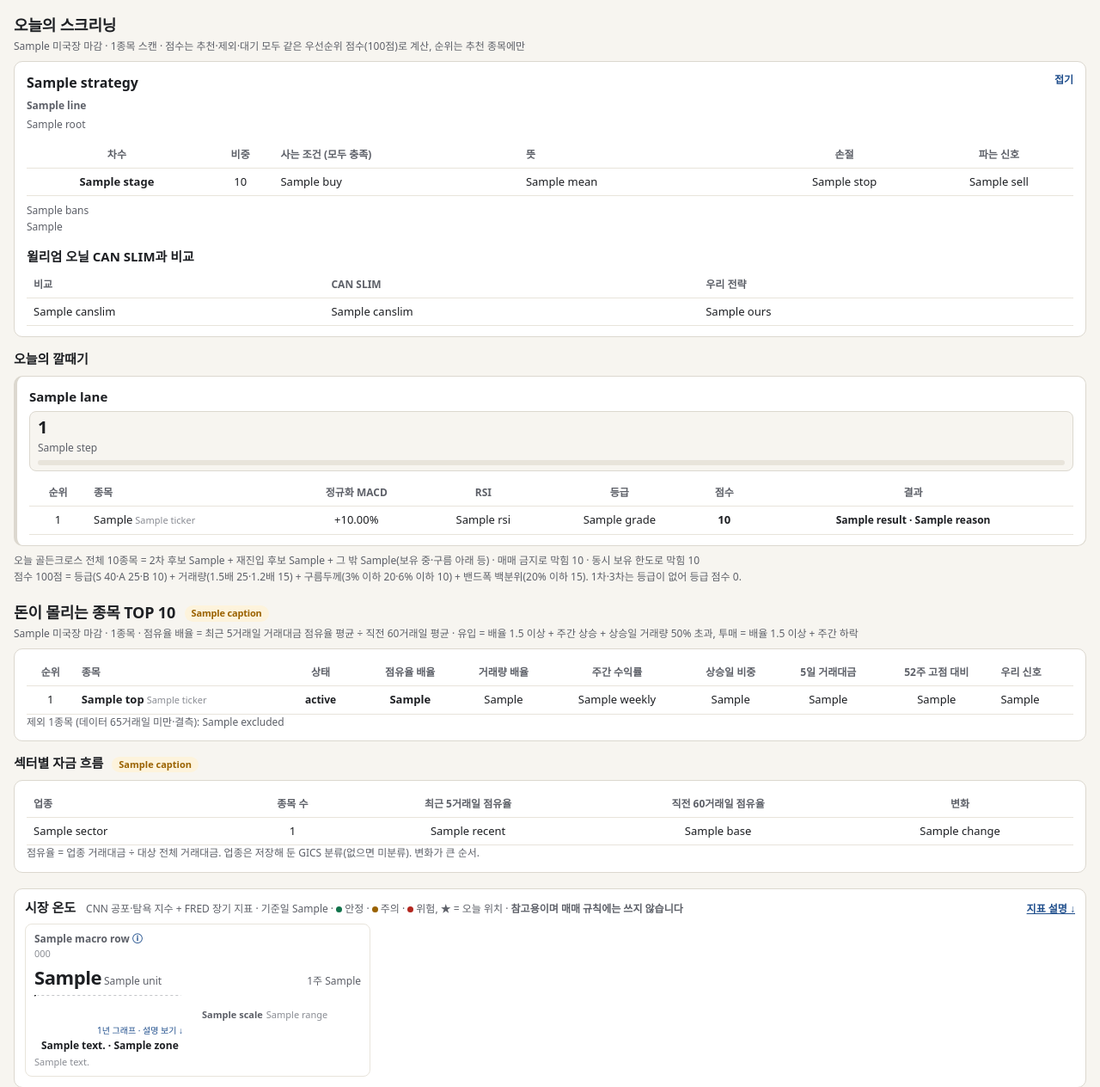
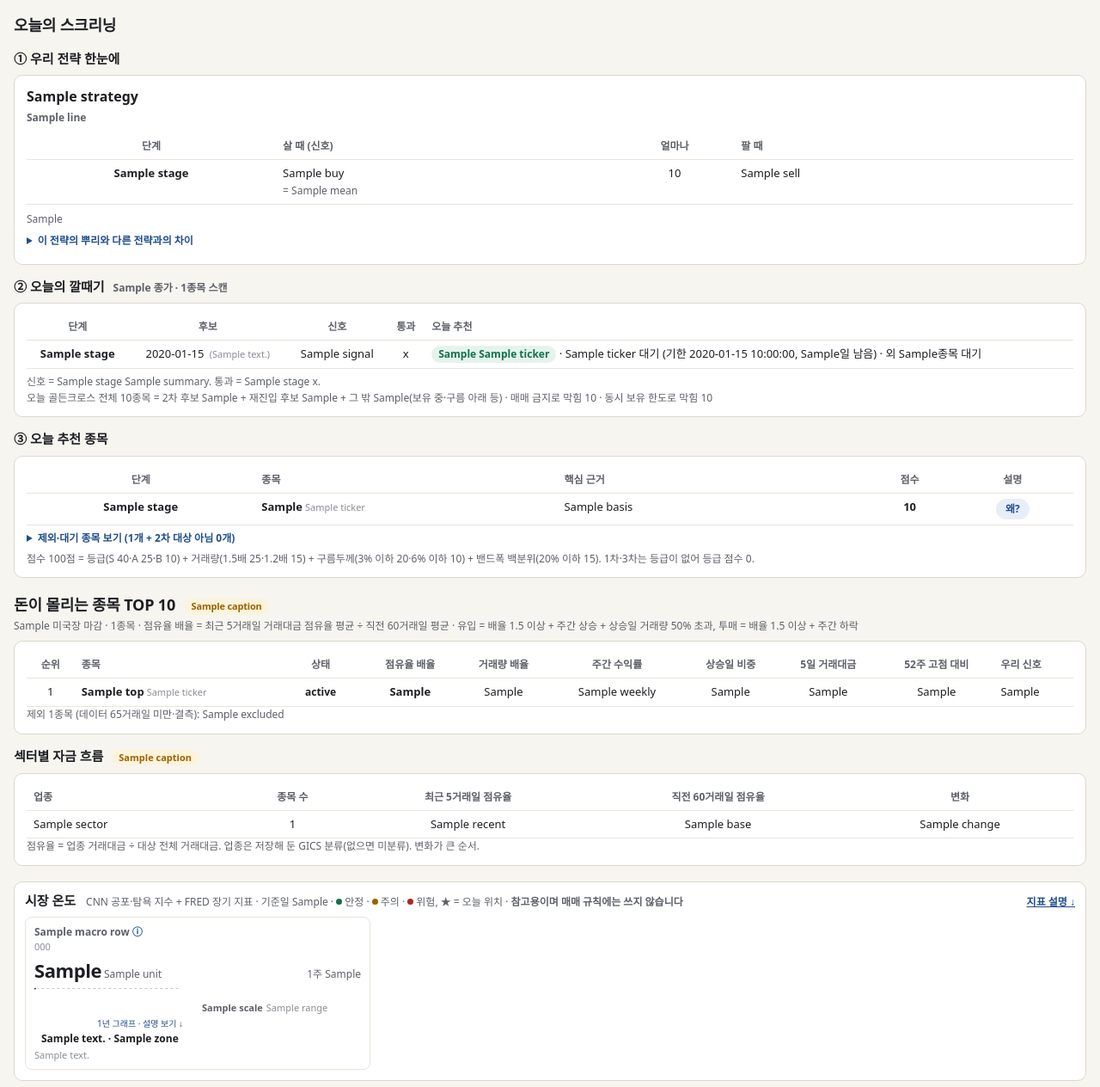
Before and after one commit to hadaeyong96/nasdaq100-screener, a Python web app: template notify/templates/report.html.j2 in a window 1280 px wide. Shown: the part 124-1388 px from the top of the page at 86% size. Run offline with Jinja, Linux system fonts and the light colour scheme; the template is opened without the code that fills it: most values are stand-ins (such as "Sample title", 1, 10 or a date in 2020); some web fonts are replaced.

Commit message:
오늘의 스크리닝 간결한 표 형식: 전략 카드 4행 표 · 깔때기 요약표 · 추천 종목표(왜? 연결) · 2차 기한 문구 v3.0.1로
- 계산(숫자·추천·제외 사유)은 그대로, core.screening_view.compact_view가 기존 레인 결과를 다시 묶기만 함
- 숫자 상자·화살표·막대·레인별 표 제거, 제외·대기는 접기
- 2차 기한 표현: '1차 체결이 확정된 다음 거래일부터, 1차 당일 포함 10거래일째까지' (보고서·읽는 법·왜? 설명)
- core/explain.py는 표시 문구 1줄만 변경(사용자 승인)

Co-Authored-By: Claude Opus 5.5 <noreply@anthropic.com>

```diff
--- a/core/explain.py
+++ b/core/explain.py
@@ -217,7 +217,7 @@ def _rule_items(stage: str, ctx: dict, cfg: dict) -> list[dict]:
         exp = a["a1_to_a2_expiry_days"]
         items.append(_verdict(
             None if elapsed is None else elapsed <= exp,
-            f"1차 매수일 {_md(a1_date) or '?'} · 오늘 {_v(elapsed, '{}')}/{exp}거래일째 · 기준: 1차 당일 포함 {exp}거래일 안",
+            f"1차 매수일 {_md(a1_date) or '?'} · 오늘 {_v(elapsed, '{}')}/{exp}거래일째 · 기준: 1차 체결이 확정된 다음 거래일부터, 1차 당일 포함 {exp}거래일째까지",
         ))
         items.append(_gc_item(ctx))
         items.append(_verdict(None if rsi_now is None else lo <= rsi_now < hi, f"RSI {_v(rsi_now, '{:.1f}')} · 기준: {lo:g} 이상 {hi:g} 미만"))
--- a/notify/templates/report.html.j2
+++ b/notify/templates/report.html.j2
@@ -258,11 +258,6 @@ footer{margin-top:28px;color:var(--mute);font-size:12px;border-top:1px solid var
 .scr>.scr-sub{color:var(--sub);font-size:12px;margin-bottom:8px}
 .scr h3{font-size:15px;font-weight:800;margin:14px 0 6px}
 .scr-card{background:var(--card);border:1px solid var(--line);border-radius:10px;padding:12px 14px;margin:8px 0;min-width:0}
-.scr-card>summary{cursor:pointer;list-style:none}
-.scr-card>summary::-webkit-details-marker{display:none}
-.scr-card>summary .nm2{font-size:16px;font-weight:800}
-.scr-card>summary .tg{float:right;color:var(--info);font-size:12px;font-weight:700}
-.scr-card[open]>summary .tg::after{content:"접기"}.scr-card:not([open])>summary .tg::after{content:"펼치기"}
 .scr .mini{font-size:12px;color:var(--sub);line-height:1.55}
 .scr .scroll{overflow-x:auto;-webkit-overflow-scrolling:touch;max-width:100%}
 .scr table{min-width:560px;width:100%;border-collapse:collapse;font-size:13px}
@@ -279,21 +274,14 @@ footer{margin-top:28px;color:var(--mute);font-size:12px;border-top:1px solid var
 .scr .yes{color:var(--buy);font-weight:800}.scr .nay{color:var(--sell);font-weight:800}.scr .unk{color:var(--mute)}
 .scr .tkr{color:var(--mute);font-size:11px;margin-left:3px}
 .scr .sc{font-weight:800}
-.lane{border-left:4px solid var(--line)}
-.lane.a1{border-left-color:var(--a1)}.lane.a2{border-left-color:var(--a2)}.lane.a3{border-left-color:var(--a3)}.lane.b{border-left-color:var(--lb)}
-.lane-t{font-weight:800;font-size:15px;margin-bottom:4px}
-.scr-flow{display:flex;flex-wrap:wrap;gap:6px;align-items:stretch;margin:6px 0 10px}
-.scr-step{flex:1 1 92px;min-width:0;border:1px solid var(--line);border-radius:8px;padding:6px 9px;background:var(--paper)}
-.scr-step b{display:block;font-size:20px;line-height:1.2}
-.scr-step span{font-size:12px;color:var(--sub)}
-.scr-arrow{align-self:center;color:var(--mute);font-weight:800}
-.scr-bar{height:6px;border-radius:3px;background:var(--grid);margin-top:5px;overflow:hidden}
-.scr-bar i{display:block;height:100%;border-radius:3px}
-.scr-bar i.a1{background:var(--a1)}.scr-bar i.a2{background:var(--a2)}.scr-bar i.a3{background:var(--a3)}.scr-bar i.b{background:var(--lb)}
-.scr tr.today td{background:var(--warn-bg)}
+.scr .nm2{font-size:16px;font-weight:800}
+.scr h3 .h-sub{font-size:12px;font-weight:600;color:var(--sub);margin-left:6px}
+.scr .mean{color:var(--sub);font-size:12px;margin-top:2px}
+.scr .rs{color:var(--sub);font-size:12px}
+.scr tr.why td{white-space:normal;text-align:left}
+@media (max-width:640px){.scr-card{padding:10px 10px}}
 .scr details.more>summary{cursor:pointer;color:var(--info);font-size:12px;font-weight:700;margin:6px 0}
 .scr .empty2{color:var(--mute);font-size:13px;padding:6px 0}
-@media (max-width:640px){.scr-arrow{display:none}.scr-step{flex:1 1 40%}.scr-card{padding:10px 10px}}
 /* 자금 흐름 관찰 (F2, 참고용, docs/design/flow_watch.md) */
 .fw .cap{display:inline-block;margin-left:6px;padding:1px 8px;border-radius:999px;background:var(--warn-bg);color:var(--warn);font-size:11px;font-weight:700;vertical-align:middle}
 .fw td.up{color:var(--buy);font-weight:700}.fw td.down{color:var(--sell);font-weight:700}
@@ -352,99 +340,88 @@ footer{margin-top:28px;color:var(--mute);font-size:12px;border-top:1px solid var
   </div>
 </header>
 
-{% macro scr_name(r) -%}{{ r.kr }}<span class="tkr">{{ r.ticker }}</span>{%- endmacro %}
-{% macro scr_result(r, ok_label) -%}
-{% if r.result == '추천' %}<span class="tag ok">{{ ok_label }}</span>{% elif r.result == '대기' %}<span class="tag inf">대기 · {{ r.reason }}</span>{% else %}<span class="tag {{ r.tone }}">{{ r.result }}{% if r.reason %} · {{ r.reason }}{% endif %}</span>{% endif %}
-{%- endmacro %}
-{% macro scr_flag(v) -%}{% if v is none %}<span class="unk">?</span>{% elif v %}<span class="yes">✓</span>{% else %}<span class="nay">✗</span>{% endif %}{%- endmacro %}
-{% macro a2row(r) -%}<tr><td>{{ r.rank or '-' }}</td><td class="l">{{ scr_name(r) }}</td><td>{{ r.a1_date_str or '?' }}{% if r.elapsed %} ({{ r.elapsed }}/{{ r.expiry_days }}일째){% endif %}</td><td>{{ '발생' if r.gc else '아직' }}</td><td>{{ r.rsi if r.rsi is not none else '?' }}</td><td>{{ r.grade or '-' }}</td><td class="sc">{{ r.score }}</td><td>{{ scr_result(r, '2차 추천') }}</td></tr>{%- endmacro %}
-{% macro scr_flow(lane) -%}
-<div class="scr-flow">
-{% for st in lane.steps %}<div class="scr-step"><b>{{ st.count }}</b><span>{{ st.label }}</span><div class="scr-bar"><i class="{{ lane.color }}" style="width:{{ '%.1f'|format(st.pct) }}%"></i></div></div>{% if not loop.last %}<div class="scr-arrow" aria-hidden="true">→</div>{% endif %}{% endfor %}
-</div>
-{%- endmacro %}
+{% macro scr_name(r) -%}<b>{{ r.kr }}</b><span class="tkr">{{ r.ticker }}</span>{%- endmacro %}
+{% macro scr_status(r) -%}<span class="tag {{ 'inf' if r.result == '대기' else r.tone }}">{{ r.result }}</span>{% if r.reason %} <span class="rs">{{ r.reason }}</span>{% endif %}{%- endmacro %}
 
-<!-- 오늘의 스크리닝 (docs/design/screening_view.md) -->
+<!-- 오늘의 스크리닝 (docs/design/screening_view.md · 간결한 표 형식) -->
 <section class="scr" aria-label="오늘의 스크리닝">
   <h2>오늘의 스크리닝</h2>
-  <div class="scr-sub">{% if screening.as_of_str %}{{ screening.as_of_str }} 미국장 마감 · {{ screening.scan_count }}종목 스캔 · {% endif %}점수는 추천·제외·대기 모두 같은 우선순위 점수(100점)로 계산, 순위는 추천 종목에만</div>
 
   {% set sg = screening.strategy %}
-  <details class="scr-card" open>
-    <summary><span class="nm2">{{ sg.name }}</span><span class="tg"></span></summary>
-    <div class="mini" style="margin:6px 0 4px"><b>{{ sg.line }}</b></div>
-    <div class="mini" style="margin:0 0 10px">{{ sg.root }}</div>
+  <h3>① 우리 전략 한눈에</h3>
+  <div class="scr-card">
+    <div class="nm2">{{ sg.name }}</div>
+    <div class="mini" style="margin:4px 0 8px"><b>{{ sg.line }}</b></div>
     <div class="scroll"><table>
-      <thead><tr><th class="nosort">차수</th><th class="nosort">비중</th><th class="nosort l">사는 조건 (모두 충족)</th><th class="nosort l">뜻</th><th class="nosort">손절</th><th class="nosort">파는 신호</th></tr></thead>
+      <thead><tr><th class="nosort">단계</th><th class="nosort l">살 때 (신호)</th><th class="nosort">얼마나</th><th class="nosort l">팔 때</th></tr></thead>
       <tbody>
-      {% for s in sg.stages %}<tr><td class="stn c-{{ s.cls }}">{{ s.name }}</td><td>{{ s.weight }}</td><td class="l w">{{ s.buy }}</td><td class="l w">{{ s.mean }}</td><td>{{ s.stop }}</td><td>{{ s.sell }}</td></tr>{% endfor %}
+      {% for s in sg.stages %}<tr><td class="stn c-{{ s.cls }}">{{ s.name }}</td><td class="l w">{{ s.buy }}<div class="mean">= {{ s.mean }}</div></td><td>{{ s.weight }}</td><td class="l w">{{ s.sell }}</td></tr>{% endfor %}
       </tbody>
     </table></div>
-    <div class="mini" style="margin-top:8px">{{ sg.bans }}</div>
-    <div class="mini">{{ sg.risk_line }}</div>
-    <h3>윌리엄 오닐 CAN SLIM과 비교</h3>
-    <div class="scroll"><table class="fit">
-      <thead><tr><th class="nosort l">비교</th><th class="nosort l">CAN SLIM</th><th class="nosort l">우리 전략</th></tr></thead>
-      <tbody>{% for k, o, ours in sg.canslim %}<tr><td class="l">{{ k }}</td><td class="l w">{{ o }}</td><td class="l w">{{ ours }}</td></tr>{% endfor %}</tbody>
-    </table></div>
-  </details>
+    <div class="mini" style="margin-top:8px">{{ sg.rule_line }}</div>
+    <details class="more"><summary>이 전략의 뿌리와 다른 전략과의 차이</summary>
+      <div class="mini">{{ sg.root }}</div>
+      <div class="mini">{{ sg.no_averaging }}</div>
+      <div class="mini">{{ sg.a3_detail }}</div>
+      <div class="mini">{{ sg.bans }}</div>
+      <div class="mini">{{ sg.risk_line }}</div>
+      <div class="mini" style="margin-top:6px"><b>윌리엄 오닐 CAN SLIM과 비교</b></div>
+      <div class="scroll"><table class="fit">
+        <thead><tr><th class="nosort l">비교</th><th class="nosort l">CAN SLIM</th><th class="nosort l">우리 전략</th></tr></thead>
+        <tbody>{% for k, o, ours in sg.canslim %}<tr><td class="l">{{ k }}</td><td class="l w">{{ o }}</td><td class="l w">{{ ours }}</td></tr>{% endfor %}</tbody>
+      </table></div>
+    </details>
+  </div>
 
-  {% if screening.lanes %}
-  <h3>오늘의 깔때기</h3>
-  {% for lane in screening.lanes %}
-  <div class="scr-card lane {{ lane.color }}">
-    <div class="lane-t c-{{ lane.color }}">{{ lane.title }}</div>
-
-    {% if lane.key == 'a2' %}
-    <div class="mini" style="margin-bottom:6px">2차는 1차 물량에 더 사는 것이라, <b>1차를 실제로 사서 체결 탭에 적은 종목(정찰 단계)</b>만 후보입니다. 1차 당일 포함 기한 안에 골든크로스가 안 나오면 1차 만료로 빠집니다.</div>
-    <div class="scroll"><table class="fit">
-      <thead><tr><th class="nosort">1차 매수일</th><th class="nosort l">1차 보유 종목</th><th class="nosort">2차 기한</th></tr></thead>
+  {% if screening.summary %}
+  <h3>② 오늘의 깔때기 <span class="h-sub">{{ screening.as_of_str }} 종가 · {{ screening.scan_count }}종목 스캔</span></h3>
+  <div class="scr-card">
+    <div class="scroll"><table>
+      <thead><tr><th class="nosort">단계</th><th class="nosort">후보</th><th class="nosort">신호</th><th class="nosort">통과</th><th class="nosort l">오늘 추천</th></tr></thead>
       <tbody>
-      {% for g in lane.roster %}<tr><td>{{ g.a1_date_str }}</td><td class="l w">{{ g.names|join(' · ') }}</td><td>{{ g.deadline_str or '-' }}</td></tr>{% endfor %}
-      <tr class="today"><td><b>{{ lane.as_of_str }} 오늘</b></td><td class="l w">오늘 1차 추천 {{ lane.today_a1_count }}종목 — 사서 체결에 적으면 내일부터 여기에 들어옴</td><td>{{ lane.today_a1_deadline_str or '-' }}</td></tr>
+      {% for s in screening.summary %}<tr>
+        <td class="stn c-{{ s.key }}">{{ s.stage }}</td>
+        <td>{{ s.candidates }}{% if s.candidate_note %} <span class="tkr">({{ s.candidate_note }})</span>{% endif %}</td>
+        <td title="{{ s.signal_label }}">{{ s.signal }}</td>
+        <td title="{{ s.passed_label }}">{{ s.passed }}</td>
+        <td class="l w">{% if s.recs %}{% for r in s.recs %}<span class="tag ok">{{ r.kr }} {{ r.ticker }}</span> {% endfor %}{% else %}없음{% endif %}{% for w in s.waiting %} · {{ w.ticker }} 대기 (기한 {{ w.deadline_str or '?' }}, {% if w.days_left is none %}남은 날 ?{% elif w.days_left <= 0 %}오늘 마감{% else %}{{ w.days_left }}일 남음{% endif %}){% endfor %}{% if s.waiting_more %} · 외 {{ s.waiting_more }}종목 대기{% endif %}</td>
+      </tr>{% endfor %}
       </tbody>
     </table></div>
-    {% if lane.not_bought %}
-    <details class="more"><summary>참고: 2차 대상 아님 {{ lane.not_bought|length }}종목 (최근 1차 신호가 났지만 지금 1차 보유가 아님)</summary>
-      <div class="scroll"><table class="fit"><thead><tr><th class="nosort">1차 신호일</th><th class="nosort l">종목</th><th class="nosort l">지금</th></tr></thead>
-      <tbody>{% for x in lane.not_bought %}<tr><td>{{ x.a1_date_str }}</td><td class="l">{{ scr_name(x) }}</td><td class="l">{{ x.why }}</td></tr>{% endfor %}</tbody></table></div>
-    </details>
+    <div class="mini" style="margin-top:6px">신호 = {% for s in screening.summary %}{{ s.stage }} {{ s.signal_label }}{% if not loop.last %} · {% endif %}{% endfor %}. 통과 = {% for s in screening.summary %}{{ s.stage }} {{ s.passed_label }}{% if not loop.last %} · {% endif %}{% endfor %}.</div>
+    {% if screening.check %}
+    <div class="mini">오늘 골든크로스 전체 {{ screening.check.gc_total }}종목 = 2차 후보 {{ screening.check.gc_a2 }} + 재진입 후보 {{ screening.check.gc_b }} + 그 밖 {{ screening.check.gc_other }}(보유 중·구름 아래 등) · 매매 금지로 막힘 {{ screening.check.ban_total }} · 동시 보유 한도로 막힘 {{ screening.check.limit_total }}</div>
     {% endif %}
-    {% endif %}
+  </div>
 
-    {{ scr_flow(lane) }}
-
-    {% if not lane.rows %}
-    <div class="empty2">오늘 해당 종목 없음</div>
-    {% elif lane.key == 'a1' %}
+  <h3>③ 오늘 추천 종목</h3>
+  <div class="scr-card">
+    {% if screening.recommended %}
     <div class="scroll"><table>
-      <thead><tr><th class="nosort">순위</th><th class="nosort l">종목</th><th class="nosort">RSI 어제→오늘</th><th class="nosort">거래량</th><th class="nosort">구름두께</th><th class="nosort">점수</th><th class="nosort">결과</th></tr></thead>
-      <tbody>{% for r in lane.rows %}<tr><td>{{ r.rank or '-' }}</td><td class="l">{{ scr_name(r) }}</td><td>{{ r.rsi_prev if r.rsi_prev is not none else '?' }} → {{ r.rsi if r.rsi is not none else '?' }}</td><td>{{ (r.vol_ratio ~ '배') if r.vol_ratio is not none else '-' }}</td><td>{{ (r.cloud_thickness_pct ~ '%') if r.cloud_thickness_pct is not none else '-' }}</td><td class="sc">{{ r.score }}</td><td>{{ scr_result(r, '추천') }}</td></tr>{% endfor %}</tbody>
-    </table></div>
-    {% elif lane.key == 'a2' %}
-    {% set shown = lane.rows|rejectattr('folded')|list %}{% set hidden = lane.rows|selectattr('folded')|list %}
-    <div class="scroll"><table>
-      <thead><tr><th class="nosort">순위</th><th class="nosort l">종목</th><th class="nosort">1차일 (경과)</th><th class="nosort">골든크로스</th><th class="nosort">RSI</th><th class="nosort">등급</th><th class="nosort">점수</th><th class="nosort">결과</th></tr></thead>
-      <tbody>{% for r in shown %}{{ a2row(r) }}{% endfor %}</tbody>
-    </table></div>
-    {% if hidden %}<details class="more"><summary>대기 {{ hidden|length }}종목 더</summary><div class="scroll"><table><tbody>{% for r in hidden %}{{ a2row(r) }}{% endfor %}</tbody></table></div></details>{% endif %}
-    {% elif lane.key == 'a3' %}
-    <div class="scroll"><table>
-      <thead><tr><th class="nosort">순위</th><th class="nosort l">종목</th><th class="nosort">구름 위</th><th class="nosort">앞구름 양운</th><th class="nosort">후행스팬 돌파</th><th class="nosort">MACD&gt;시그널 &amp; RSI≥50</th><th class="nosort">시가 갭</th><th class="nosort">점수</th><th class="nosort">결과</th></tr></thead>
-      <tbody>{% for r in lane.rows %}<tr><td>{{ r.rank or '-' }}</td><td class="l">{{ scr_name(r) }}</td><td>{{ scr_flag(r.cloud) }}</td><td>{{ scr_flag(r.yang) }}</td><td>{{ scr_flag(r.chikou) }}</td><td>{{ scr_flag(r.momentum) }}</td><td>{{ scr_flag(r.gap_ok) }} {{ ('%+.1f%%'|format(r.gap_pct)) if r.gap_pct is not none else '' }}</td><td class="sc">{{ r.score }}</td><td>{{ scr_result(r, '3차 추천') }}</td></tr>{% endfor %}</tbody>
+      <thead><tr><th class="nosort">단계</th><th class="nosort l">종목</th><th class="nosort l">핵심 근거</th><th class="nosort">점수</th><th class="nosort">설명</th></tr></thead>
+      <tbody>
+      {% for r in screening.recommended %}<tr><td class="stn c-{{ r.color }}">{{ r.stage }}</td><td class="l">{{ scr_name(r) }}</td><td class="l w">{{ r.basis }}</td><td class="sc">{{ r.score }}</td>{{ explain_cell(r.explain) }}</tr>
+      {{ why_row(r.explain, 5) }}{% endfor %}
+      </tbody>
     </table></div>
     {% else %}
-    <div class="scroll"><table>
-      <thead><tr><th class="nosort">순위</th><th class="nosort l">종목</th><th class="nosort">정규화 MACD</th><th class="nosort">RSI</th><th class="nosort">등급</th><th class="nosort">점수</th><th class="nosort">결과</th></tr></thead>
-      <tbody>{% for r in lane.rows %}<tr><td>{{ r.rank or '-' }}</td><td class="l">{{ scr_name(r) }}</td><td>{{ ('%+.2f%%'|format(r.macd_norm)) if r.macd_norm is not none else '?' }}</td><td>{{ r.rsi if r.rsi is not none else '?' }}</td><td>{{ r.grade or '-' }}</td><td class="sc">{{ r.score }}</td><td>{{ scr_result(r, '재진입 추천') }}</td></tr>{% endfor %}</tbody>
-    </table></div>
+    <div class="empty2">오늘 추천 종목 없음</div>
     {% endif %}
+    <details class="more"><summary>제외·대기 종목 보기 ({{ screening.others|length }}개 + 2차 대상 아님 {{ screening.not_bought|length }}개)</summary>
+      {% if screening.others %}
+      <div class="scroll"><table>
+        <thead><tr><th class="nosort">단계</th><th class="nosort l">종목</th><th class="nosort l">상태</th><th class="nosort">점수</th></tr></thead>
+        <tbody>{% for r in screening.others %}<tr><td>{{ r.stage }}</td><td class="l">{{ scr_name(r) }}</td><td class="l w">{{ scr_status(r) }}</td><td class="sc">{{ r.score }}</td></tr>{% endfor %}</tbody>
+      </table></div>
+      {% endif %}
+      <div class="mini" style="margin-top:6px"><b>2차 대상 아님</b>: 최근 1차 신호가 났지만 지금 1차 보유가 아닌 종목입니다. 2차는 1차를 실제로 사서 체결 탭에 적은 종목(정찰 단계)만 후보이고, {{ screening.a2_window }} 골든크로스가 안 나오면 1차 만료로 빠집니다.</div>
+      {% if screening.not_bought %}
+      <div class="scroll"><table class="fit"><thead><tr><th class="nosort">1차 신호일</th><th class="nosort l">종목</th><th class="nosort l">지금</th></tr></thead>
+      <tbody>{% for x in screening.not_bought %}<tr><td>{{ x.a1_date_str }}</td><td class="l">{{ scr_name(x) }}</td><td class="l">{{ x.why }}</td></tr>{% endfor %}</tbody></table></div>
+      {% endif %}
+    </details>
+    <div class="mini">점수 100점 = 등급(S 40·A 25·B 10) + 거래량(1.5배 25·1.2배 15) + 구름두께(3% 이하 20·6% 이하 10) + 밴드폭 백분위(20% 이하 15). 1차·3차는 등급이 없어 등급 점수 0.</div>
   </div>
-  {% endfor %}
-  {% if screening.check %}
-  <div class="mini">오늘 골든크로스 전체 {{ screening.check.gc_total }}종목 = 2차 후보 {{ screening.check.gc_a2 }} + 재진입 후보 {{ screening.check.gc_b }} + 그 밖 {{ screening.check.gc_other }}(보유 중·구름 아래 등) · 매매 금지로 막힘 {{ screening.check.ban_total }} · 동시 보유 한도로 막힘 {{ screening.check.limit_total }}</div>
-  {% endif %}
-  <div class="mini">점수 100점 = 등급(S 40·A 25·B 10) + 거래량(1.5배 25·1.2배 15) + 구름두께(3% 이하 20·6% 이하 10) + 밴드폭 백분위(20% 이하 15). 1차·3차는 등급이 없어 등급 점수 0.</div>
   {% endif %}
 </section>
 
@@ -854,7 +831,7 @@ footer{margin-top:28px;color:var(--mute);font-size:12px;border-top:1px solid var
     <div class="card"><h3>MACD · 방향 확인기</h3><div class="en">Moving Average Convergence Divergence · {{ guide.macd_fast }}, {{ guide.macd_slow }}, {{ guide.macd_signal }}</div>
       <dl><dt>무엇</dt><dd>짧은 평균({{ guide.macd_fast }}일)과 긴 평균({{ guide.macd_slow }}일)의 차이. 오르는 힘이 세지는지 약해지는지 보여 주는 속도계</dd>
       <dt>읽는 법</dt><dd>MACD선이 신호선을 아래→위로 뚫으면 <b>골든크로스</b>(상승 전환), 위→아래면 <b>데드크로스</b>(힘 약화)</dd>
-      <dt>우리 규칙</dt><dd>1차 후 {{ guide.a1_to_a2_expiry_days }}거래일 안에 골든크로스면 <b>2차 매수</b> · 데드크로스면 <b>1차분 매도(E1)</b></dd></dl></div>
+      <dt>우리 규칙</dt><dd>1차 체결이 확정된 다음 거래일부터, 1차 당일 포함 {{ guide.a1_to_a2_expiry_days }}거래일째까지 골든크로스면 <b>2차 매수</b> · 데드크로스면 <b>1차분 매도(E1)</b></dd></dl></div>
     <div class="card"><h3>일목 구름 · 추세 판정기</h3><div class="en">Ichimoku Cloud · {{ guide.ichimoku_tenkan }}, {{ guide.ichimoku_kijun }}, {{ guide.ichimoku_senkou_b }}</div>
       <dl><dt>무엇</dt><dd>과거 가격으로 그린 띠(구름). 주가가 구름 위면 상승 추세, 아래면 하락 추세</dd>
       <dt>읽는 법</dt><dd>구름 위 · 앞 구름이 양운(상승 구름) · 후행스팬이 {{ guide.ichimoku_shift }}일 전 가격 위 · RSI 50 위 = 추세 확정 4조건</dd>
@@ -870,7 +847,7 @@ footer{margin-top:28px;color:var(--mute);font-size:12px;border-top:1px solid var
   <div class="flow">
     <div class="fs"><small>1차 정찰 · 슬롯의 1/9</small><b>RSI 30 돌파</b>떨어지던 주가가 멈춤. 반등 시작의 첫 신호</div>
     <div class="ar">→</div>
-    <div class="fs"><small>2차 확인 · 2/9</small><b>MACD 골든크로스</b>{{ guide.a1_to_a2_expiry_days }}거래일 안에. 방향이 정말 바뀜</div>
+    <div class="fs"><small>2차 확인 · 2/9</small><b>MACD 골든크로스</b>1차 당일 포함 {{ guide.a1_to_a2_expiry_days }}거래일째까지. 방향이 정말 바뀜</div>
     <div class="ar">→</div>
     <div class="fs"><small>3차 확정 · 6/9</small><b>일목 구름 4조건</b>상승 추세가 자리 잡음</div>
   </div>
@@ -888,7 +865,7 @@ footer{margin-top:28px;color:var(--mute);font-size:12px;border-top:1px solid var
     <div class="ar">→</div>
     <div class="fs"><small>E3 · 남은 전량</small><b>구름 아래로 이탈</b>상승 추세가 무너짐</div>
   </div>
-  <p class="lead2" style="margin-top:8px">1차만 사고 {{ guide.a1_to_a2_expiry_days }}거래일 안에 골든크로스가 안 나오면 1차분을 팔아요(만료). 판 종목은 {{ guide.reentry_cooldown_days }}거래일 동안 다시 사지 않아요(쿨다운).</p>
+  <p class="lead2" style="margin-top:8px">1차만 사고 1차 체결 다음 거래일부터 1차 당일 포함 {{ guide.a1_to_a2_expiry_days }}거래일째까지 골든크로스가 안 나오면 1차분을 팔아요(만료). 판 종목은 {{ guide.reentry_cooldown_days }}거래일 동안 다시 사지 않아요(쿨다운).</p>
 
   <h2>조건이 맞아도 사지 않는 경우</h2>
   <div class="sheet"><table>
```
Also changed, not shown: core/screening_view.py (+67 -0 lines), notify/report_html.py (+54 -32 lines), tests/test_screening_view.py (+109 -3 lines).
